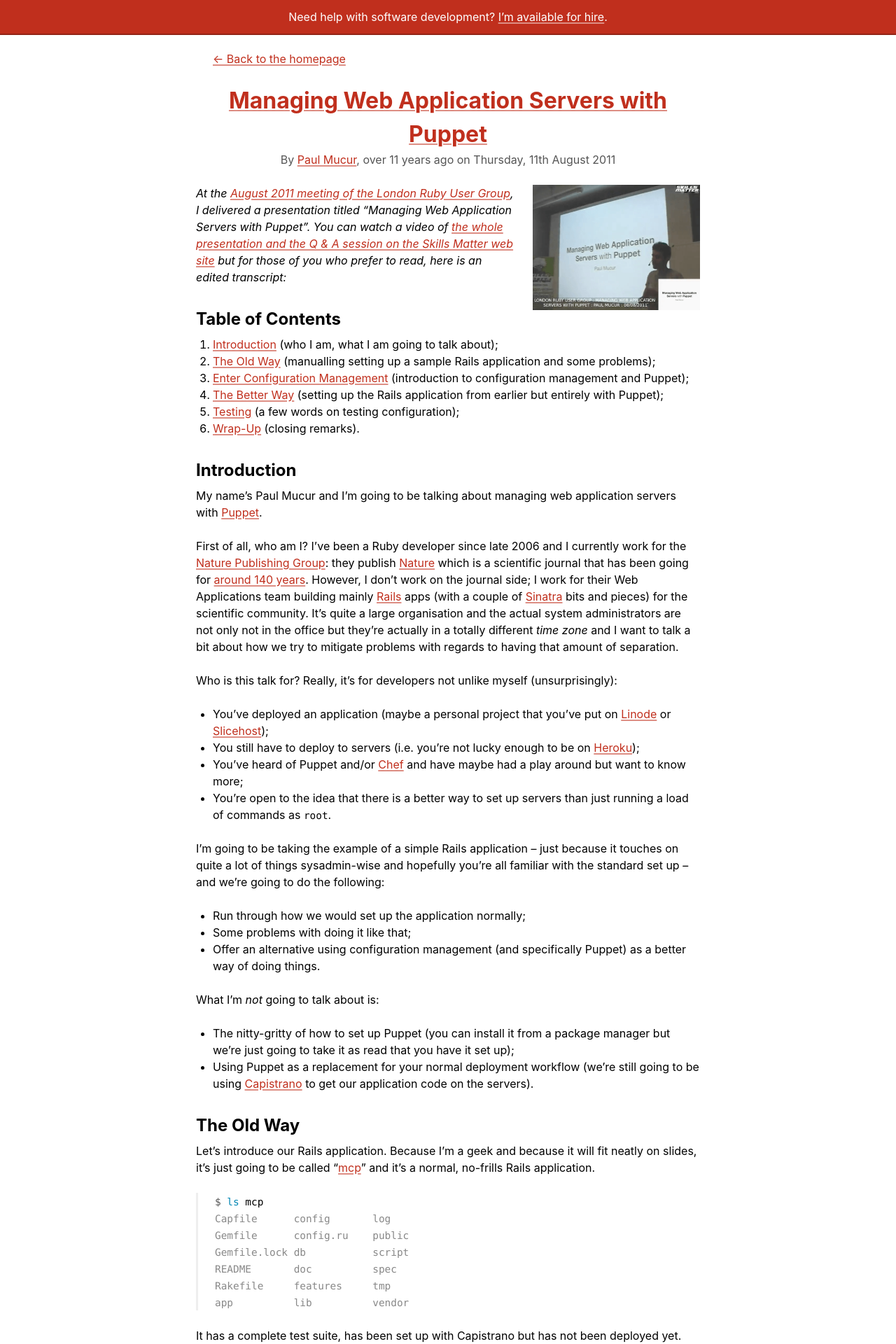
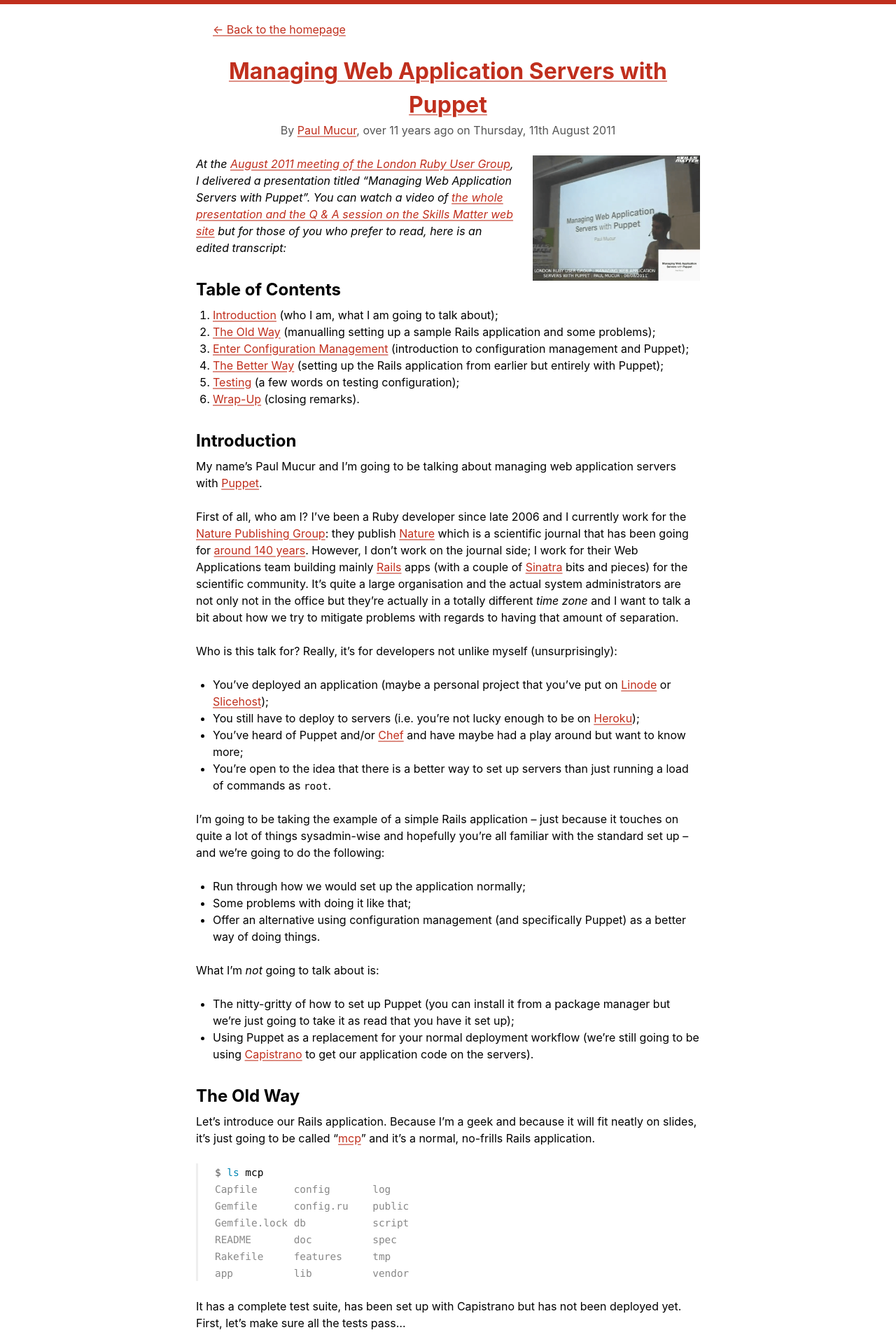
Before and after one commit to mudge/mudge.github.com, a Jekyll site: the page built from _posts/2011-08-11-managing-web-application-servers-with-puppet.markdown, in a window 1280 px wide. Shown: the top 1920 px of the page at 70% size. Built offline with Jekyll 4.4.1, drawn with Linux system fonts in a browser that asks for light colours.

Commit message:
Remove "available for hire" banner

```diff
--- a/_layouts/post.html
+++ b/_layouts/post.html
@@ -32,14 +32,13 @@
     </script>
     <meta name=viewport content="width=device-width, initial-scale=1">
     <!--[if lt IE 9]><script src=http://html5shiv.googlecode.com/svn/trunk/html5.js></script><![endif]-->
-    <link rel=stylesheet href=/c/10.css>
+    <link rel=stylesheet href=/c/11.css>
     <link rel=alternate type=application/atom+xml href=/index.atom>
     <link rel=apple-touch-icon sizes=180x180 href=/apple-touch-icon.png>
     <link rel=icon type=image/png sizes=32x32 href=/favicon-32x32.png>
     <link rel=icon type=image/png sizes=16x16 href=/favicon-16x16.png>
   </head>
   <body>
-    <div class=banner>Need help with software development? <a title="Ghost Cassette" href=https://www.ghostcassette.com>I&rsquo;m available for hire</a>.</div>
     <nav>
       <ul>
         <li><a href=/ rel=home>&larr; Back to the homepage</a></li>
--- a/c/10.css
+++ b/c/11.css
@@ -34,15 +34,7 @@ html {
   text-rendering: optimizeLegibility;
   -webkit-font-smoothing: antialiased;
   -moz-osx-font-smoothing: grayscale;
-}
-
-.banner {
-  background: #c02f1d;
-  text-align: center;
-  color: #fff;
-  padding: 0.75rem 1.5rem;
-  border-bottom: 2px solid #922416;
-  margin-bottom: -2px;
+  border-top: 6px solid #c02f1d;
 }
 
 nav ul {
@@ -102,10 +94,6 @@ a {
 a:visited {
   color: #9a2617;
   text-decoration-color: #c88980;
-}
-
-.banner a {
-  color: #fff;
 }
 
 blockquote {
--- a/index.html
+++ b/index.html
@@ -17,7 +17,7 @@
     <meta name=twitter:description content="{{ site.description | escape_once }}">
     <meta name=viewport content="width=device-width, initial-scale=1">
     <!--[if lt IE 9]><script src=http://html5shiv.googlecode.com/svn/trunk/html5.js></script><![endif]-->
-    <link rel=stylesheet href=/c/10.css>
+    <link rel=stylesheet href=/c/11.css>
     <link rel=alternate type=application/atom+xml href=/index.atom>
     <link rel=apple-touch-icon sizes=180x180 href=/apple-touch-icon.png>
     <link rel=icon type=image/png sizes=32x32 href=/favicon-32x32.png>
@@ -38,7 +38,6 @@
     </script>
   </head>
   <body>
-    <div class=banner>Need help with software development? <a title="Ghost Cassette" href=https://www.ghostcassette.com>I&rsquo;m available for hire</a>.</div>
     <header>
       <h1 class=author>Paul Mucur <span class=ipa>/pɔːl 'mʌdʒəʳ/</span></h1>
       <p>
```
